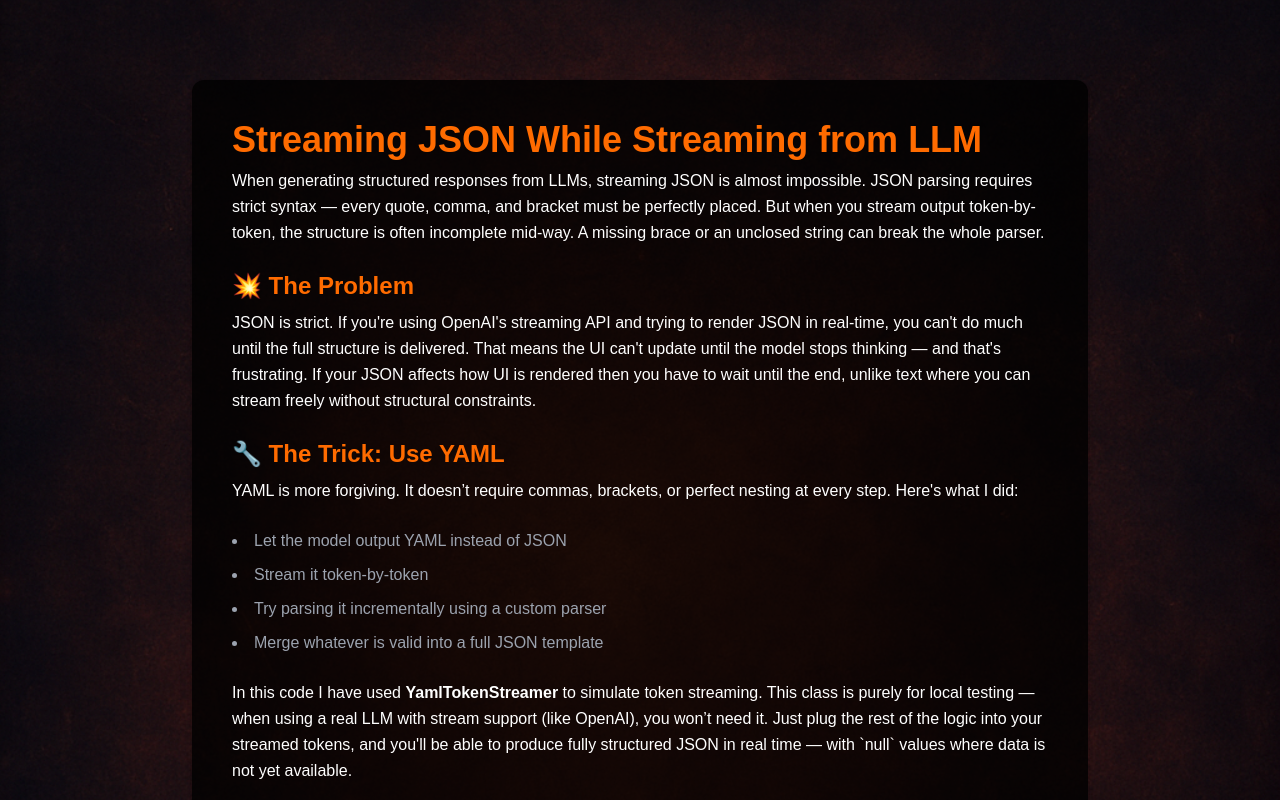
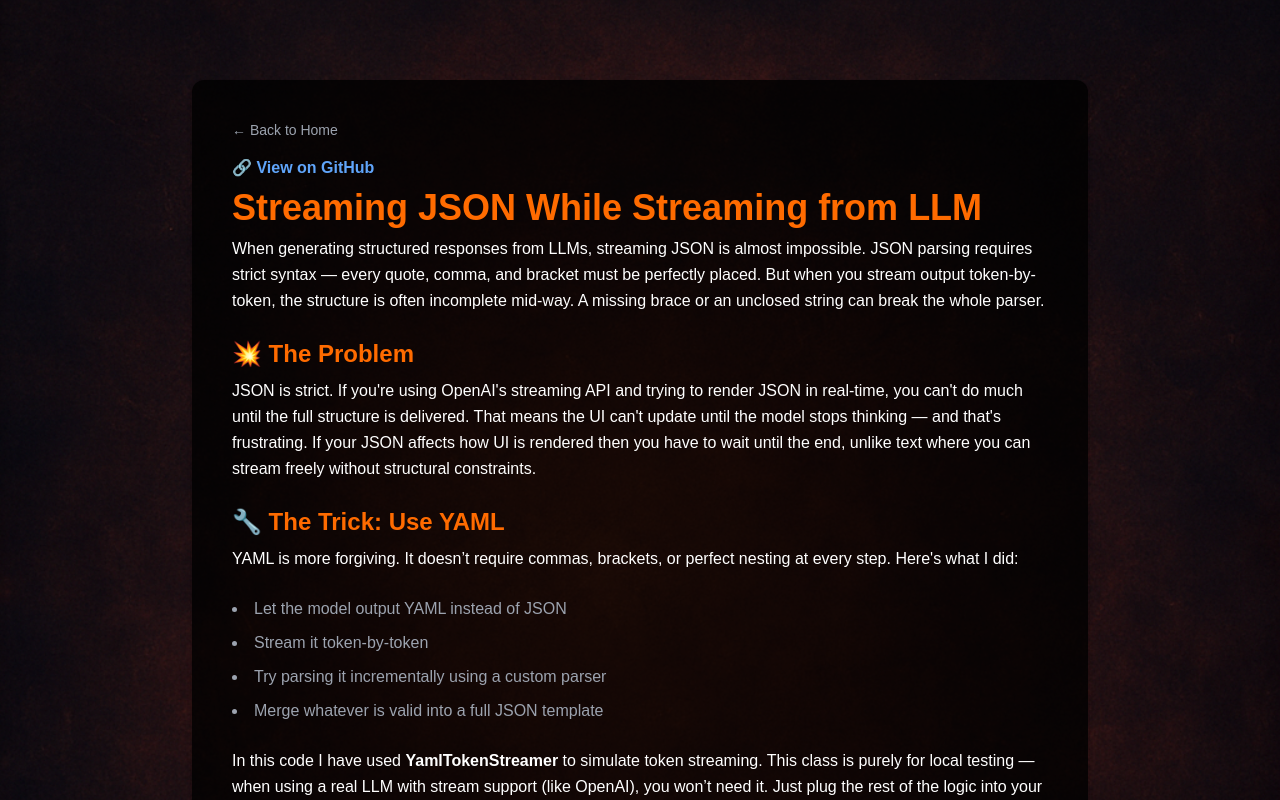
Before and after one commit to MedhaviMonish/medhavimonish.github.io, a Next.js app: page /blogs/streaming-json in a window 1280 px wide. Shown: the top 800 px of the page. Built offline with nearby package versions, Linux system fonts and the light colour scheme.

Commit message:
added back to home

```diff
--- a/src/app/blogs/greedy-context/page.tsx
+++ b/src/app/blogs/greedy-context/page.tsx
@@ -9,7 +9,9 @@ export default function BlogGreedyContext() {
       style={{ backgroundImage: "url('/images/bg-home.png')" }}
     >
       <div className="w-full max-w-4xl bg-black/80 text-gray-200 p-10 rounded-xl shadow-md">
-
+        <a href="/" className="text-sm text-gray-400 hover:text-white transition block mb-4">
+          ← Back to Home
+        </a>
         <h1 className="text-4xl font-bold text-ember mb-2">
   <a href="https://github.com/MedhaviMonish/GreedyContext" target="_blank" rel="noopener noreferrer" className="text-blue-400 hover:underline text-base block mb-2">
     🔗 View on GitHub
--- a/src/app/blogs/json-to-yaml/page.tsx
+++ b/src/app/blogs/json-to-yaml/page.tsx
@@ -9,7 +9,9 @@ export default function BlogJsonToYaml() {
       style={{ backgroundImage: "url('/images/bg-home.png')" }}
     >
       <div className="w-full max-w-4xl bg-black/80 text-white p-10 rounded-xl shadow-md">
-
+        <a href="/" className="text-sm text-gray-400 hover:text-white transition block mb-4">
+          ← Back to Home
+        </a>
         <h1 className="text-4xl font-bold text-ember mb-2">
           Why I Moved from JSON to YAML for LLM Use cases
         </h1>
--- a/src/app/blogs/streaming-json/page.tsx
+++ b/src/app/blogs/streaming-json/page.tsx
@@ -6,9 +6,14 @@ export default function BlogStreamingJSON() {
   return (
     <main className="relative min-h-screen bg-cover bg-center bg-no-repeat bg-fixed flex justify-center items-start py-20 px-4" style={{ backgroundImage: "url('/images/bg-home.png')" }}>
       <div className="w-full max-w-4xl bg-black/80 text-white p-10 rounded-xl shadow-md">
-
+        <a href="/" className="text-sm text-gray-400 hover:text-white transition block mb-4">
+          ← Back to Home
+        </a>
         <h1 className="text-4xl font-bold text-ember mb-2">
-          Streaming JSON While Streaming from LLM
+        <a href="https://github.com/MedhaviMonish/Stream-JSON" target="_blank" rel="noopener noreferrer" className="text-blue-400 hover:underline text-base block mb-2">
+          🔗 View on GitHub
+        </a>
+        Streaming JSON While Streaming from LLM
         </h1>
 
         <p className="mb-6 leading-relaxed">
```
